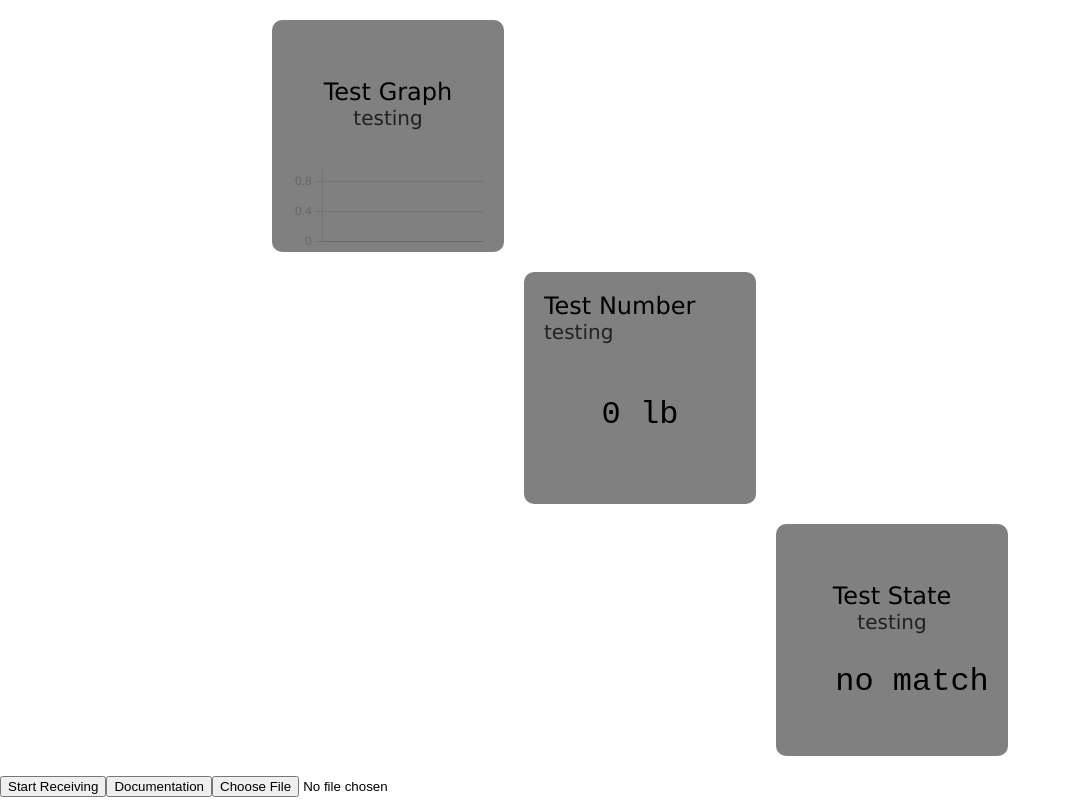
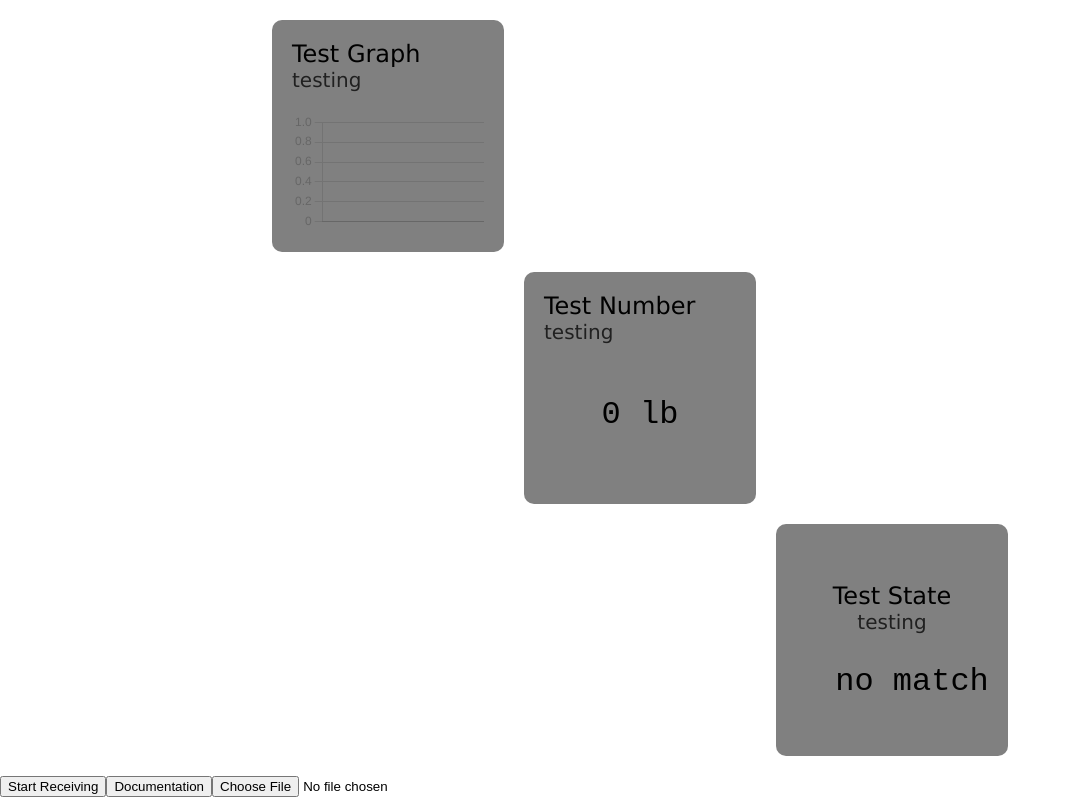
Before and after one commit to Et-17/Microbit-Pet-Data-Panel, a Vue app: page / in a window 1280 px wide. Shown: the whole page, without its empty margins (0-1071 px from the left). Built offline with nearby package versions, Linux system fonts and the light colour scheme.

Commit message:
Redesign graph card

```diff
--- a/src/CardTypes/GraphCard.vue
+++ b/src/CardTypes/GraphCard.vue
@@ -1,10 +1,11 @@
 <script setup lang="ts">
 import { onMounted, ref } from 'vue';
 import CardBase from './CardBase.vue';
-import { listeners, type Message } from '@/receiver_management/message_handling';
-// i know i'm not supposed to do this but i'm too busy and lazy to figure out
-// the fancy tree shaking stuff
+// TODO: implement tree shaking
 import Chart from 'chart.js/auto';
+
+const graph = ref(undefined);
+let chart: Chart | undefined = undefined;
 
 function receive(num: number) {
   if (chart == undefined || chart.data.labels == undefined) {
@@ -21,17 +22,6 @@ function receive(num: number) {
   chart.data.datasets[0].data.push(num);
   chart.update();
 }
-
-function remove_point() {
-  if (chart == undefined || chart.data.labels == undefined) {
-    return;
-  }
-  chart.data.datasets[0].data.shift();
-  chart.update();
-}
-
-const graph = ref(undefined);
-let chart: Chart | undefined = undefined;
 
 onMounted(() => {
   if (graph.value == undefined) {
@@ -64,7 +54,8 @@ onMounted(() => {
         legend: {
           display: false
         }
-      }
+      },
+      maintainAspectRatio: false,
     },
   })
 })
@@ -83,43 +74,41 @@ const props = defineProps<{
 </script>
 
 <template>
-  <CardBase :cs="cs" :rs="rs" :ce="ce" :re="re" :listeningKey="listeningKey" @new-value="receive">
-    <div class="graph-card-title-container">
-      <span class="graph-card-name"> {{ name }} </span>
-      <span class="graph-card-value"> {{  listeningKey }} </span>
+  <CardBase class="graph-card-base" :cs="cs" :rs="rs" :ce="ce" :re="re" :listeningKey="listeningKey">
+    <span class="graph-card-name"> {{ name }} </span>
+    <span class="graph-card-value"> {{ listeningKey }} </span>
+    <div class="graph-card-graph-container">
+      <canvas ref="graph" class="graph-card-graph"></canvas>
     </div>
-    <canvas ref="graph" class="graph-card-graph"></canvas>
   </CardBase>
 </template>
 
 <style lang="scss">
-.graph-card-title-container {
-  position: absolute;
-  top: 25%;
-  width: 75%;
-  left: 12.5%;
+.graph-card-base {
+  display: flex;
+  flex-direction: column;
 }
 
 .graph-card-name {
-  display: block;
+  flex-grow: 0;
   font-family: 'Lucida Sans', 'Lucida Sans Regular', 'Lucida Grande', 'Lucida Sans Unicode', Geneva, Verdana, sans-serif;
-  width: 100%;
-  text-align: center;
   font-size: 1.5rem;
 }
 
 .graph-card-value {
-  display: block;
+  flex-grow: 0;
   font-family: 'Lucida Sans', 'Lucida Sans Regular', 'Lucida Grande', 'Lucida Sans Unicode', Geneva, Verdana, sans-serif;
-  width: 100%;
-  text-align: center;
   font-size: 1.25rem;
   opacity: 75%;
 }
 
-.graph-card-graph {
-  position: absolute;
-  bottom: 0;
+.graph-card-graph-container {
+  margin-top: var(--bento-gap);
+  flex-grow: 1;
   width: 100%;
 }
+
+.graph-card-graph {
+  max-width: 100%;
+}
 </style>
```
